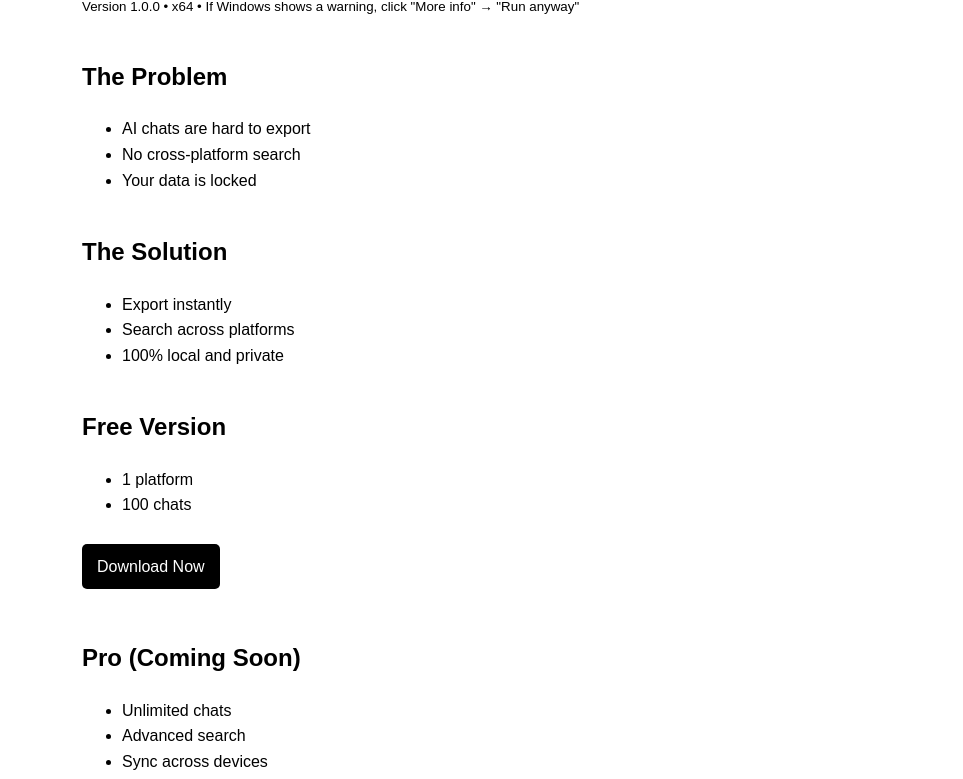
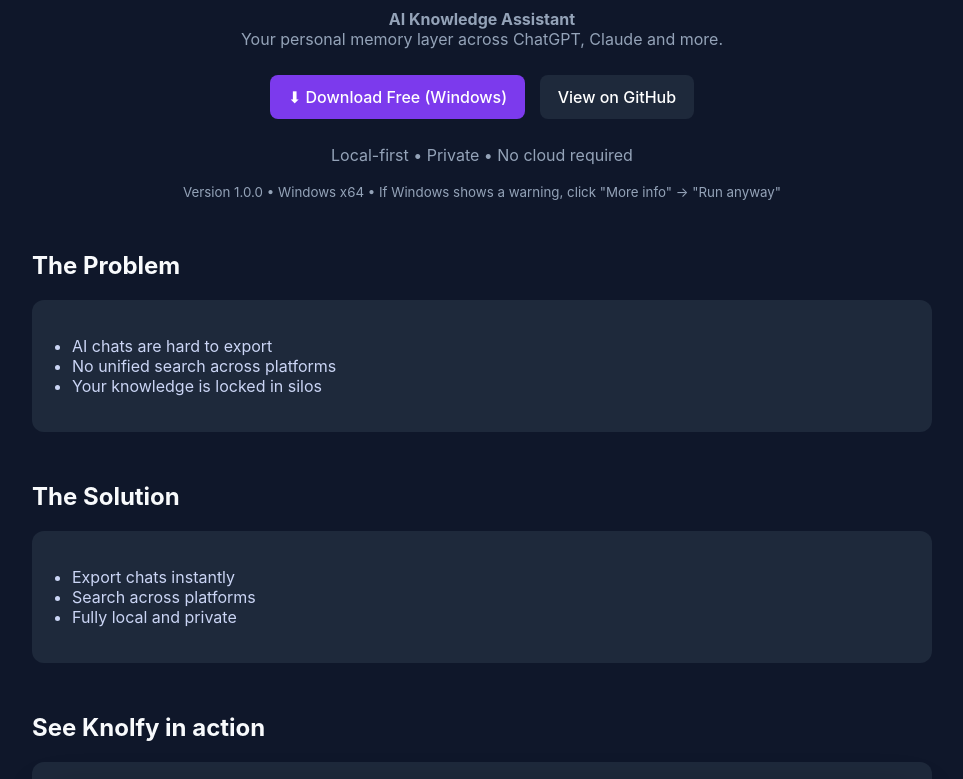
Before and after one commit to KnolBee/knolfy-site, a plain HTML site: page index.html in a window 1280 px wide. Shown: the part 292-1071 px from the top of the page, without its empty margins (158-1121 px from the left). Drawn offline with Linux system fonts and the light colour scheme.

Commit message:
Refactor index.html for enhanced styling and layout
Updated HTML structure and styles for improved layout and design.

```diff
--- a/index.html
+++ b/index.html
@@ -1,76 +1,197 @@
 <!DOCTYPE html>
-<html>
+<html lang="en">
 <head>
+  <meta charset="UTF-8">
   <title>Knolfy</title>
   <meta name="viewport" content="width=device-width, initial-scale=1">
+
   <style>
-    body { font-family: Arial; max-width: 800px; margin: auto; padding: 20px; line-height: 1.6; }
-    h1 { font-size: 36px; }
-    .btn { display: inline-block; padding: 10px 15px; margin: 10px 5px 10px 0; background: black; color: white; text-decoration: none; border-radius: 5px; }
-    .section { margin-top: 40px; }
+    body {
+      font-family: -apple-system, BlinkMacSystemFont, "Segoe UI", Roboto, Arial;
+      margin: 0;
+      background: #0f172a;
+      color: #e2e8f0;
+    }
+
+    .container {
+      max-width: 900px;
+      margin: auto;
+      padding: 40px 20px;
+    }
+
+    h1 {
+      font-size: 42px;
+      margin-bottom: 10px;
+      text-align: center;
+    }
+
+    h2 {
+      margin-top: 50px;
+      font-size: 24px;
+      color: #f8fafc;
+    }
+
+    p {
+      color: #94a3b8;
+    }
+
+    .center {
+      text-align: center;
+    }
+
+    .btn {
+      display: inline-block;
+      padding: 12px 18px;
+      margin: 10px 5px;
+      background: #7c3aed;
+      color: white;
+      text-decoration: none;
+      border-radius: 8px;
+      font-weight: 500;
+    }
+
+    .btn.secondary {
+      background: #1e293b;
+    }
+
+    ul {
+      padding-left: 20px;
+      color: #cbd5f5;
+    }
+
+    .card {
+      background: #1e293b;
+      padding: 20px;
+      border-radius: 12px;
+      margin-top: 20px;
+    }
+
+    .card img {
+      width: 100%;
+      border-radius: 10px;
+      box-shadow: 0 20px 40px rgba(0,0,0,0.5);
+    }
+
+    .tag {
+      display: inline-block;
+      background: #4c1d95;
+      padding: 6px 12px;
+      border-radius: 20px;
+      font-size: 12px;
+      margin-bottom: 15px;
+    }
+
+    .footer {
+      margin-top: 60px;
+      font-size: 14px;
+      color: #64748b;
+      text-align: center;
+    }
   </style>
 </head>
+
 <body>
 
+<div class="container">
+
+  <!-- Logo -->
+  <div class="center">
+    <img src="icon.png" alt="Knolfy Logo" style="width:120px; border-radius:20px; box-shadow:0 10px 30px rgba(0,0,0,0.4);">
+  </div>
+
+  <div class="center">
+    <div class="tag">Local-first AI tool</div>
+  </div>
+
+  <!-- Hero -->
   <h1>Knolfy</h1>
-<p><b>Export, search, and own your AI conversations.</b></p>
 
+  <p class="center">
+    <b>AI Knowledge Assistant</b><br>
+    Your personal memory layer across ChatGPT, Claude and more.
+  </p>
+
+  <!-- Buttons -->
+  <div class="center">
     <a class="btn" href="https://github.com/KnolBee/knolfy-app/releases/download/v1.0.0/Knolfy.Setup.1.0.0.x64.exe">
       ⬇ Download Free (Windows)
     </a>
 
-<a class="btn" href="https://github.com/KnolBee/knolfy-app">
+    <a class="btn secondary" href="https://github.com/KnolBee/knolfy-app">
       View on GitHub
     </a>
+  </div>
 
-<p style="margin-top:10px;">
-Windows installer • Local-first • Your data stays on your device
+  <p class="center">
+    Local-first • Private • No cloud required
   </p>
 
-<p><small>
-Version 1.0.0 • x64 • If Windows shows a warning, click "More info" → "Run anyway"
+  <p class="center"><small>
+    Version 1.0.0 • Windows x64 • If Windows shows a warning, click "More info" → "Run anyway"
   </small></p>
 
-<div class="section">
+  <!-- Problem -->
   <h2>The Problem</h2>
+  <div class="card">
     <ul>
       <li>AI chats are hard to export</li>
-  <li>No cross-platform search</li>
-  <li>Your data is locked</li>
+      <li>No unified search across platforms</li>
+      <li>Your knowledge is locked in silos</li>
     </ul>
   </div>
 
-<div class="section">
+  <!-- Solution -->
   <h2>The Solution</h2>
+  <div class="card">
     <ul>
-  <li>Export instantly</li>
+      <li>Export chats instantly</li>
       <li>Search across platforms</li>
-  <li>100% local and private</li>
+      <li>Fully local and private</li>
     </ul>
   </div>
 
-<div class="section">
-<h2>Free Version</h2>
-<ul>
-  <li>1 platform</li>
-  <li>100 chats</li>
-</ul>
-<a class="btn" href="#">Download Now</a>
+  <!-- Screenshots -->
+  <h2>See Knolfy in action</h2>
+
+  <div class="card center">
+    <img src="images/controlcenter.png">
+    <p>Manage and sync your AI conversations across platforms</p>
   </div>
 
-<div class="section">
+  <div class="card center">
+    <img src="images/chatdetail.png">
+    <p>Browse and search your AI conversations in one place</p>
+  </div>
+
+  <!-- Free -->
+  <h2>Free Version</h2>
+  <div class="card">
+    <ul>
+      <li>Single platform support</li>
+      <li>Up to 100 chats</li>
+      <li>Local storage</li>
+    </ul>
+  </div>
+
+  <!-- Pro -->
   <h2>Pro (Coming Soon)</h2>
+  <div class="card">
     <ul>
       <li>Unlimited chats</li>
-  <li>Advanced search</li>
-  <li>Sync across devices</li>
+      <li>Multi-platform support</li>
+      <li>Advanced search & indexing</li>
+      <li>Offline archive</li>
     </ul>
     <p><b>Launching soon 🚀</b></p>
   </div>
 
-<hr>
+  <!-- Footer -->
+  <div class="footer">
+    Built for people who want to own their AI data.<br>
+    © 2026 Knolfy
+  </div>
 
-<p>Built for people who want to own their AI data.</p>
+</div>
 
 </body>
 </html>
```
Lines whose indentation alone changed are shown as unchanged.
